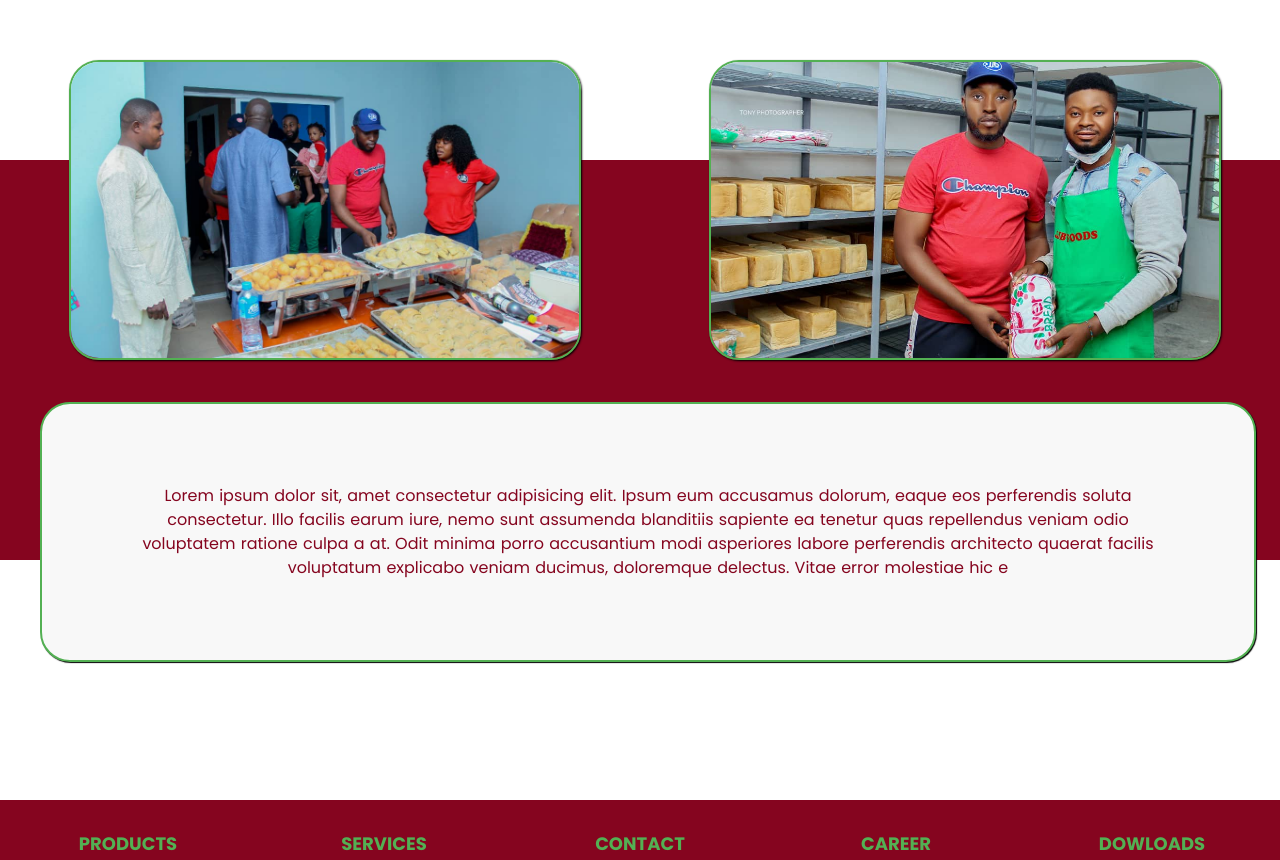
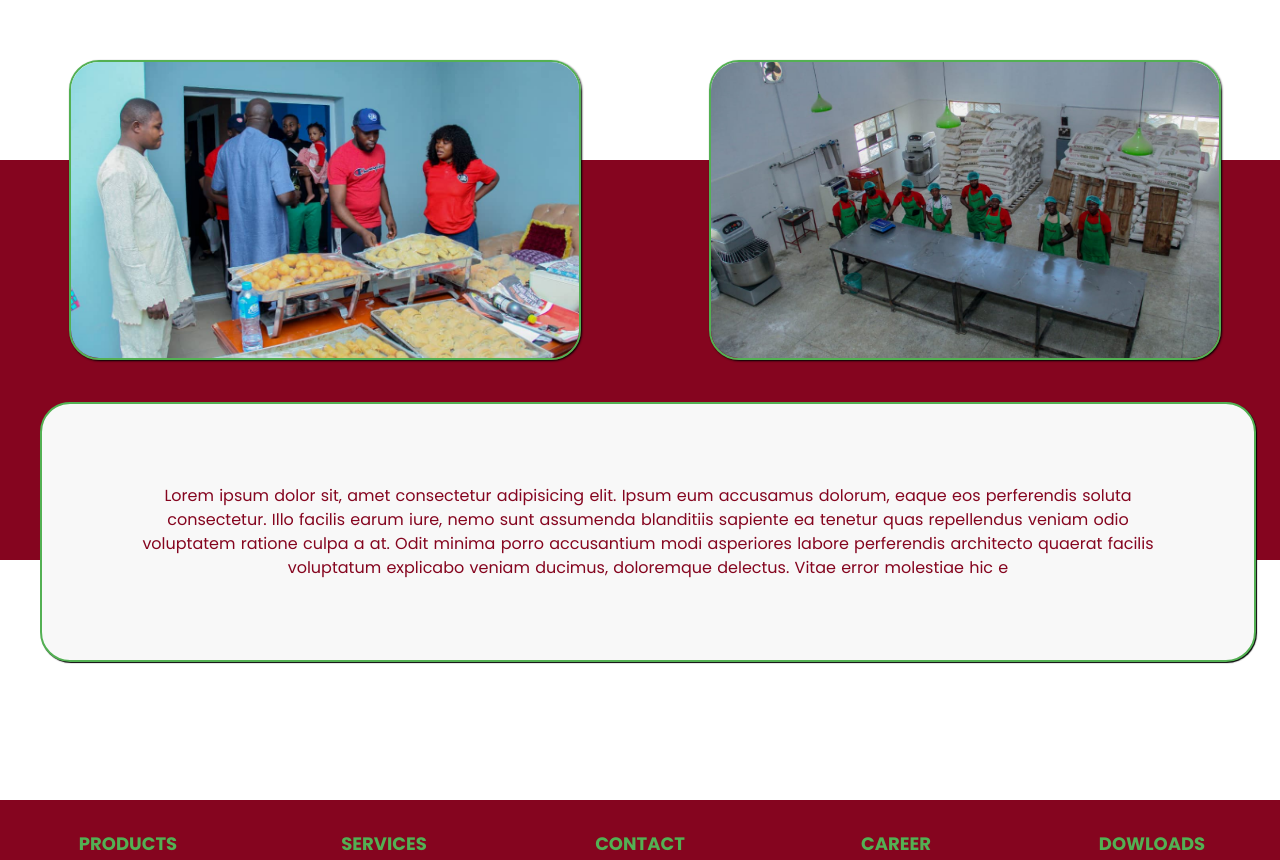
Before and after one commit to Banaslaw/jjb-foods, a plain HTML site: page index.html in a window 1280 px wide. Shown: the part 3659-4519 px from the top of the page. Drawn offline with nearby package versions, Linux system fonts and the light colour scheme.

Commit message:
Update index.html

```diff
--- a/index.html
+++ b/index.html
@@ -272,7 +272,7 @@
 
     <div class="sub_1">
       <img id="xc" src="five.png" alt="kf">
-      <img src="three.png" alt="">
+      <img src="four.png" alt="">
     </div>
 
     <div class="jw">
```
